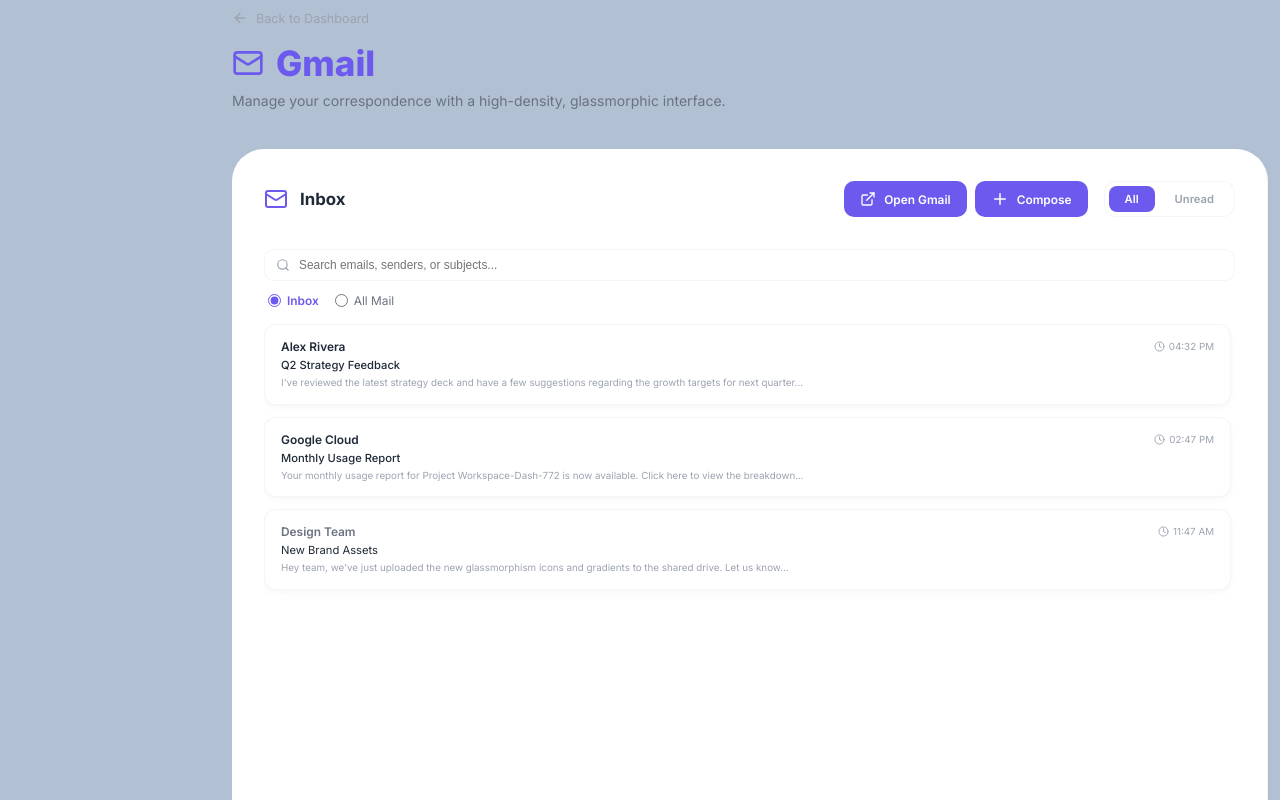
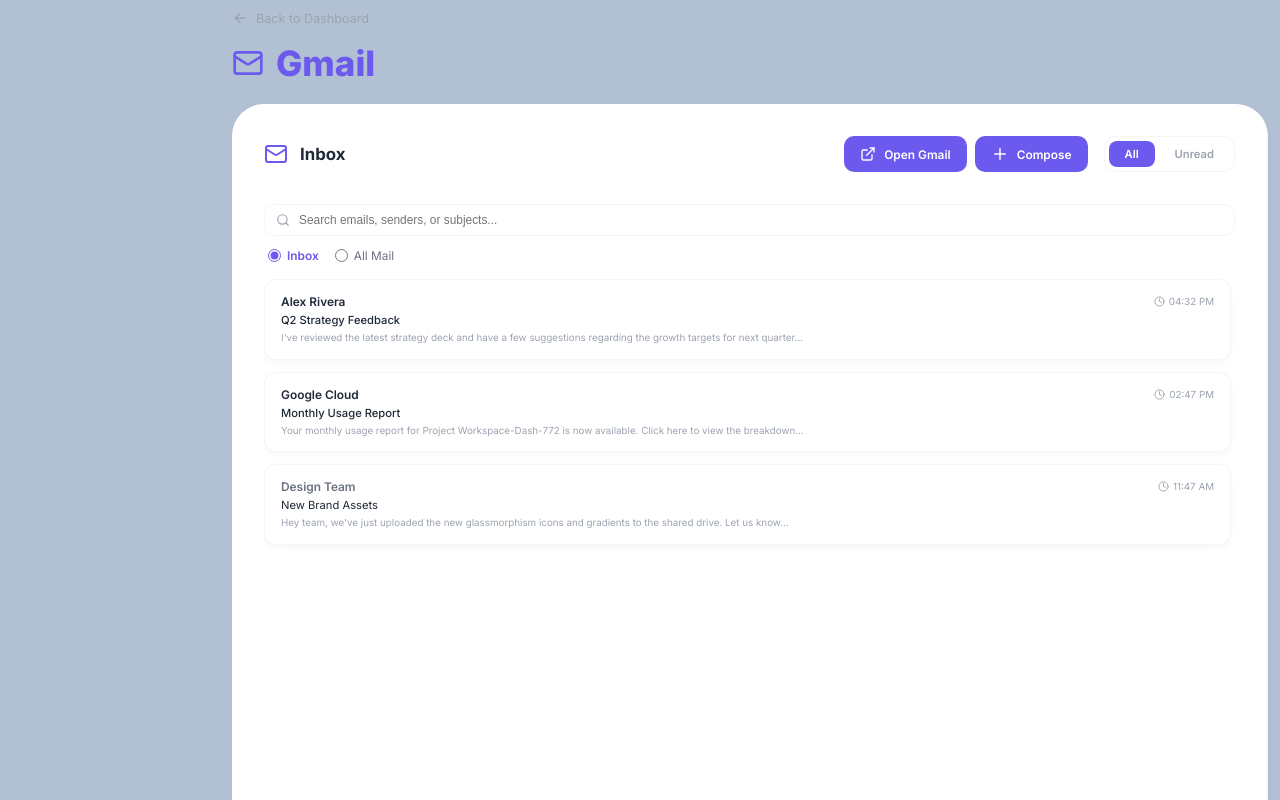
Before and after one commit to youngtm60/google-dashboard, a Next.js app: page /gmail in a window 1280 px wide. Built offline with nearby package versions, Linux system fonts and the light colour scheme; no server answers; grey boxes are pictures that could not be loaded.

Commit message:
UI tweaks: slide Gmail inbox up, remove header text

```diff
--- a/src/app/gmail/page.tsx
+++ b/src/app/gmail/page.tsx
@@ -27,7 +27,7 @@
 
   return (
     <div className="animate-fade-in" style={{ paddingBottom: "100px" }}>
-      <header style={{ marginBottom: "40px" }}>
+      <header style={{ marginBottom: "20px" }}>
         <Link
           href={messageId ? "/gmail" : "/"}
           style={{
@@ -48,9 +48,6 @@
           <Mail size={32} style={{ color: "var(--accent-primary)" }} />
           <h1 style={{ fontSize: "2.5rem", fontWeight: 800, color: "var(--accent-primary)" }}>Gmail</h1>
         </div>
-        <p style={{ color: "var(--text-secondary)", marginTop: "8px" }}>
-          Manage your correspondence with a high-density, glassmorphic interface.
-        </p>
       </header>
 
       {/* Unified Gmail Interface */}
```
